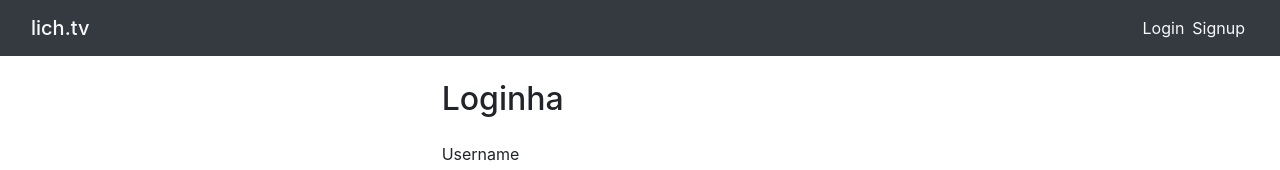
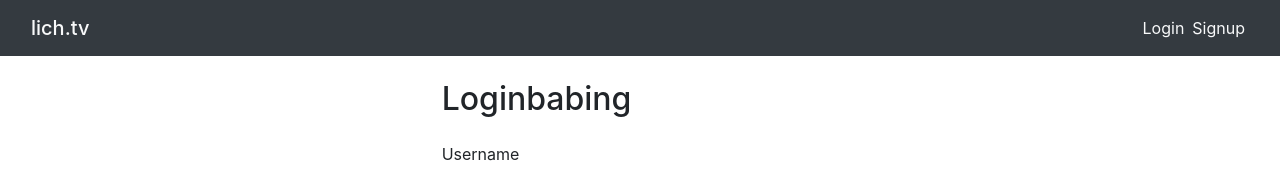
Before and after one commit to essemd/lich-tv, a React (Create React App) app in the folder client/: page /login in a window 1280 px wide. Shown: the top 170 px of the page. Built offline with nearby package versions, Linux system fonts and the light colour scheme; no server answers.

Commit message:
another workflow test

```diff
--- a/client/src/components/login.js
+++ b/client/src/components/login.js
@@ -33,7 +33,7 @@ export default function Login(props) {
       <div className="row">
         <div className="col-4"></div>
         <div className="col-4">
-          <h2 className="mb-4">Loginha</h2>
+          <h2 className="mb-4">Loginbabing</h2>
           <label className="mr-2" htmlFor="username">Username</label>
           <input className="mb-3 form-control" type="text" onChange={e => setUsername(e.target.value)}/>
           <label className="mr-2" htmlFor="password">Password</label>
```
